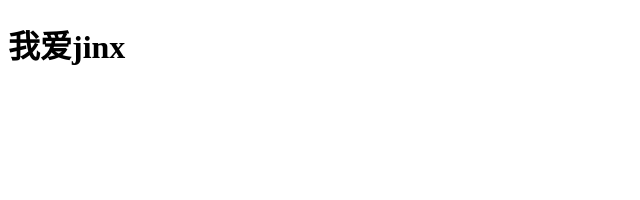
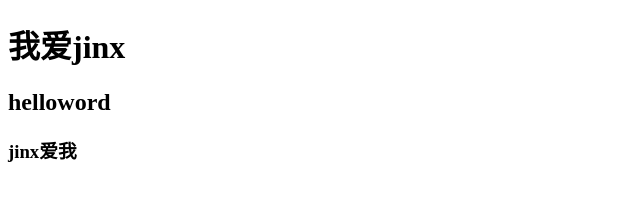
Before and after one commit to Jinx-413/testDemo, a plain HTML site: page index.html in a window 1280 px wide. Shown: the whole page, without its empty margins (0-640 px from the left). Drawn offline with Linux system fonts and the light colour scheme.

Commit message:
这是第二次提交

```diff
--- a/index.html
+++ b/index.html
@@ -8,5 +8,7 @@
     </head>
     <body>
         <h1>我爱jinx</h1>
+        <h2>helloword</h2>
+        <h3>jinx爱我</h3>
     </body>
 </html>
```
